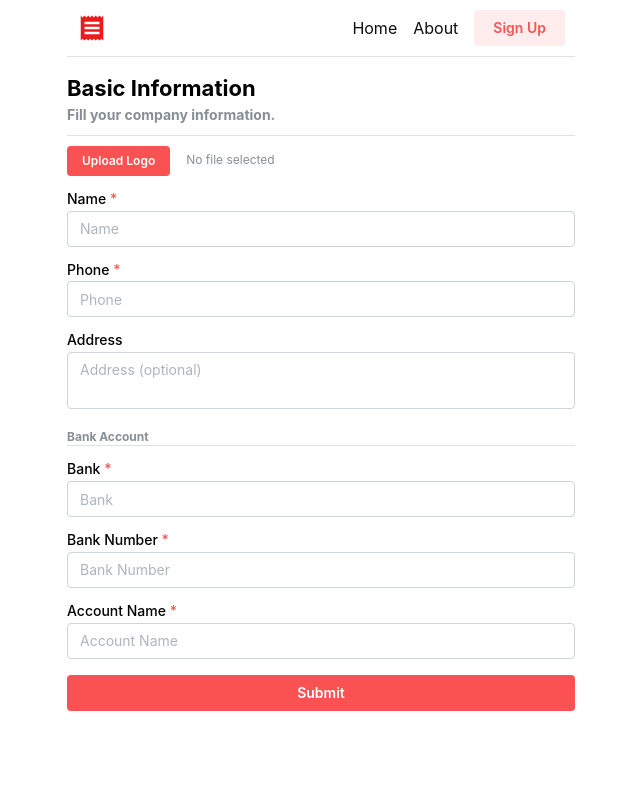
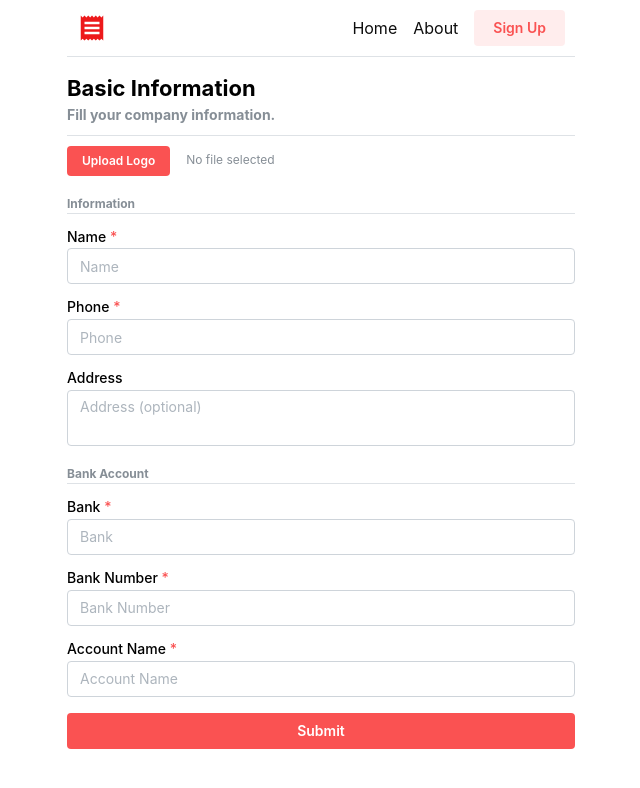
Before and after one commit to notblessy/bikinota, a React (Vite) app: page /create in a window 1280 px wide. Shown: the top 788 px of the page, without its empty margins (319-959 px from the left). Built offline with nearby package versions, Linux system fonts and the light colour scheme.

Commit message:
feature: enhance UI invoice

```diff
--- a/src/components/Invoice.jsx
+++ b/src/components/Invoice.jsx
@@ -99,7 +99,9 @@ export const Invoice = ({ back }) => {
           {recipientInfo.name}
         </Text>
         <Text size="sm">{recipientInfo.phone}</Text>
-        <Text size="sm">{recipientInfo.address}</Text>
+        <Text size="sm" c="dimmed">
+          {recipientInfo.address}
+        </Text>
       </Box>
       <Box mt={20}>
         <Table>
--- a/src/pages/BasicInfo.jsx
+++ b/src/pages/BasicInfo.jsx
@@ -112,6 +112,10 @@ export const BasicInfo = ({ step, setStep }) => {
               )}
             </Group>
           </Group>
+          <Text mt={20} fw={700} c="dimmed" size="xs">
+            Information
+          </Text>
+          <Divider mb={10} />
           <TextInput
             my={10}
             withAsterisk
```
